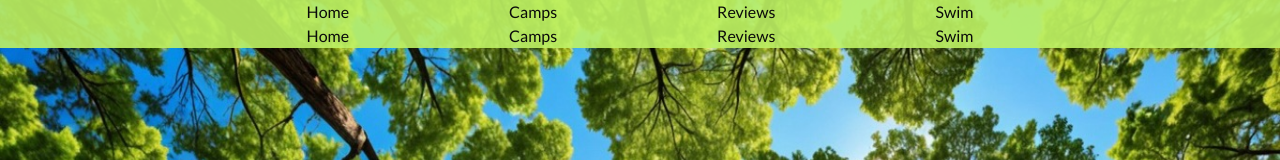
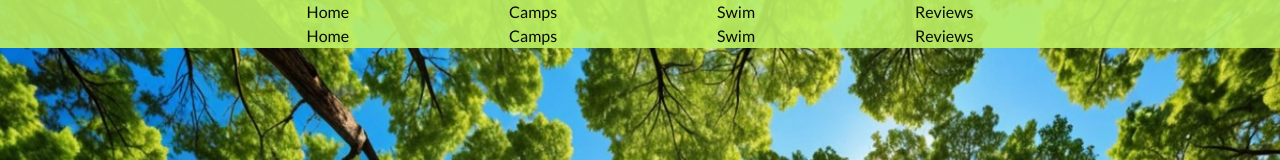
Before and after one commit to NoahNim/chloescanopy, a Next.js app: page /components/nav in a window 1280 px wide. Shown: the top 160 px of the page. Built offline with nearby package versions, Linux system fonts and the light colour scheme.

Commit message:
switch swim and reviews in nav bar

```diff
--- a/app/components/nav/page.tsx
+++ b/app/components/nav/page.tsx
@@ -9,8 +9,8 @@ export default function Nav() {
     const navLinks = [
         { href: '/', label: 'Home' },
         { href: '/camps', label: 'Camps' },
+        { href: '/swimlessons', label: 'Swim' },
         { href: '/reviews', label: 'Reviews' },
-        { href: '/swimlessons', label: 'Swim' }
     ]
 
     return (
```
